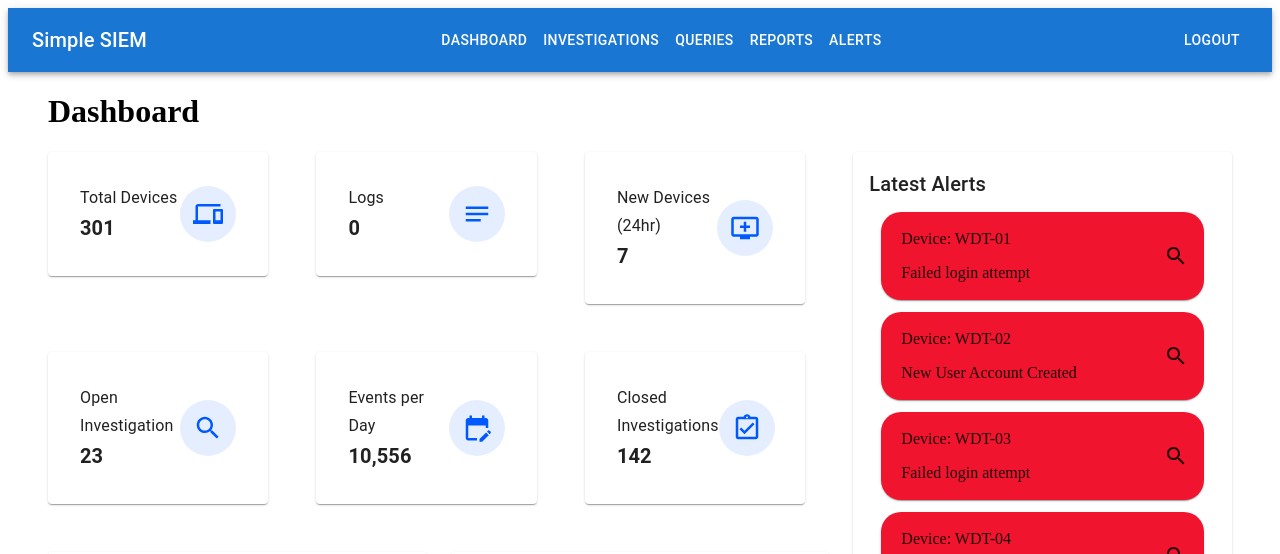
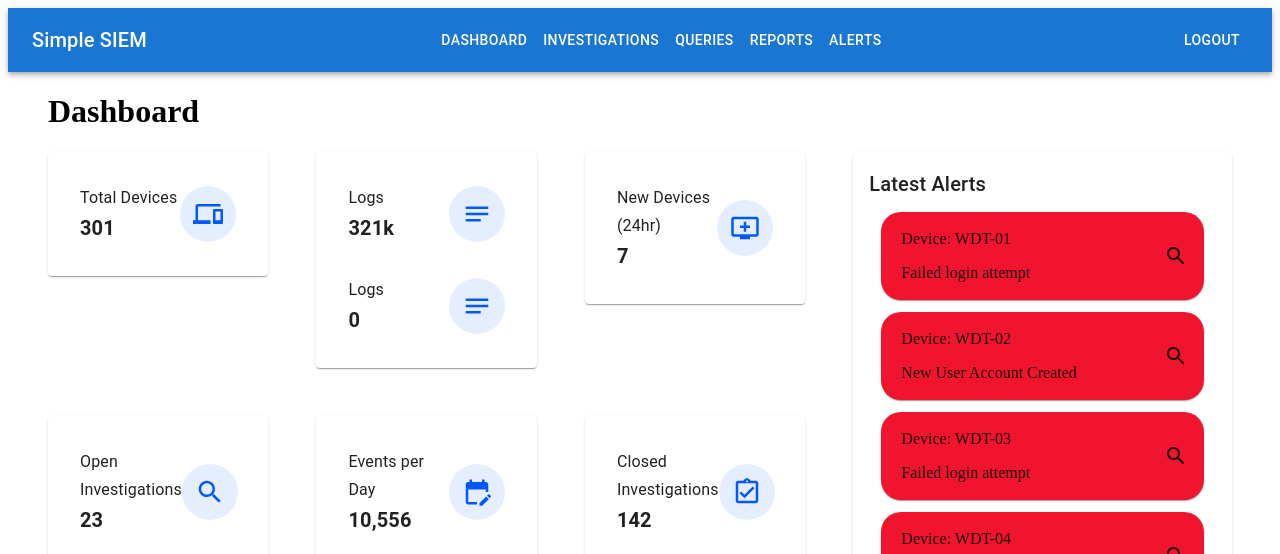
Before and after one commit to kylerobertson84/i14-ssiem, a React (Create React App) app in the folder frontend/: page /dashboard in a window 1280 px wide. Shown: the top 554 px of the page. Built offline with nearby package versions, Linux system fonts and the light colour scheme; no server answers.

Commit message:
Configured info cards to read vlues from json file

```diff
--- /dev/null
+++ b/frontend/public/data.json
@@ -0,0 +1,13 @@
+{
+  "infoCards": {
+    "values": [
+      "301",
+      "321k",
+      "7",
+      "23",
+      "10,556",
+      "142"
+    ]
+}
+
+}
--- a/frontend/src/pages/dashboard.js
+++ b/frontend/src/pages/dashboard.js
@@ -1,5 +1,6 @@
 import React, { Children, useEffect, useState } from 'react';
 import axios from 'axios';
+
 
 /* Icons */
 import {
@@ -27,6 +28,11 @@ import API_ENDPOINTS from '../services/apiConfig.js';
 
 const Dashboard = () => {
   const [user, setUser] = useState(null);
+  const [data, setData] = useState(null);
+  const [loading, setLoading] = useState(true);
+
+
+
   const [recordCount, setRecordCount] = useState(0);
   const [routerLogCount, setRouterLogCount] = useState(0);
 
@@ -96,6 +102,28 @@ const Dashboard = () => {
     fetchRouterLogCount();
   }, []);
 
+  useEffect(() => {
+    fetch('/data.json')
+      .then(response => response.json())
+      .then(json => {
+        setData(json);
+        setLoading(false); // Data is now loaded
+      })
+      .catch(error => {
+        console.error('Error loading data:', error);
+        setLoading(false); // Even if there's an error, stop the loading state
+      });
+  }, []);
+
+  if (loading) {
+    return <div>Loading...</div>;
+  }
+
+  if (!data) {
+    return <div>Error loading data.</div>;
+  }
+
+
 
 
   return (
@@ -110,10 +138,7 @@ const Dashboard = () => {
           flexDirection: 'column',
         }}
       >
-
-      {/* Dashboard text, possibly make this a component that dynamically gets the page name?? */}
         <Title />
-
 
         {/* Alerts, database stats and graph grids */}
         <Grid container spacing={3}>
@@ -124,127 +149,88 @@ const Dashboard = () => {
             {/* Info cards and graph spacing */}
             <Grid container spacing={3} >
 
-
-                {/* Info cards styling padding and grid items*/}
-
-              <Grid item xs={12} sm={6} md={4} sx={{ padding: 3}}>
+              {/* Info cards styling padding and grid items */}
+              <Grid item xs={12} sm={6} md={4} sx={{ padding: 3 }}>
                 <Paper sx={{ padding: 2 }}>
-
-                  <InfoCard title="Total Devices" value="301" icon={Devices}/>
-
+                  <InfoCard title="Total Devices" value={data.infoCards.values[0]} icon={Devices}/>
                 </Paper>
               </Grid>
 
-
-              <Grid item xs={12} sm={6} md={4} sx={{ padding: 3}}>
+              <Grid item xs={12} sm={6} md={4} sx={{ padding: 3 }}>
                 <Paper sx={{ padding: 2 }}>
+                  <InfoCard title="Logs" value={data.infoCards.values[1]} icon={Notes}/>
 
                   <InfoCard title="Logs" value={recordCount + routerLogCount} icon={Notes}/>
 
                 </Paper>
               </Grid>
 
-
-
-              <Grid item xs={12} sm={6} md={4} sx={{ padding: 3}}>
+              <Grid item xs={12} sm={6} md={4} sx={{ padding: 3 }}>
                 <Paper sx={{ padding: 2 }}>
-
-                  <InfoCard title="New Devices (24hr)" value="7" icon={AddToQueue}/>
-
+                  <InfoCard title="New Devices (24hr)" value={data.infoCards.values[2]} icon={AddToQueue}/>
                 </Paper>
               </Grid>
 
-
-              <Grid item xs={12} sm={6} md={4} sx={{ padding: 3}}>
+              <Grid item xs={12} sm={6} md={4} sx={{ padding: 3 }}>
                 <Paper sx={{ padding: 2 }}>
-
-                  <InfoCard title="Open Investigation" value="23" icon={Search}/>
-
+                  <InfoCard title="Open Investigations" value={data.infoCards.values[3]} icon={Search}/>
                 </Paper>
               </Grid>
 
-
-              <Grid item xs={12} sm={6} md={4} sx={{ padding: 3}}>
+              <Grid item xs={12} sm={6} md={4} sx={{ padding: 3 }}>
                 <Paper sx={{ padding: 2 }}>
-
-                  <InfoCard title="Events per Day" value="10,556" icon={EditCalendar}/>
-
+                  <InfoCard title="Events per Day" value={data.infoCards.values[4]} icon={EditCalendar}/>
                 </Paper>
               </Grid>
 
-
-              <Grid item xs={12} sm={6} md={4} sx={{ padding: 3}}>
+              <Grid item xs={12} sm={6} md={4} sx={{ padding: 3 }}>
                 <Paper sx={{ padding: 2 }}>
-
-                  <InfoCard title="Closed Investigations" value="142" icon={AssignmentTurnedInOutlined}/>
-
+                  <InfoCard title="Closed Investigations" value={data.infoCards.values[5]} icon={AssignmentTurnedInOutlined}/>
                 </Paper>
               </Grid>
-
-
 
               {/* Graphs Section */}
               <Grid item xs={12} md={6}>
                 <Paper sx={{ padding: 2 }}>
-
                   <LogsPerDayChart />
-
-
                 </Paper>
               </Grid>
 
               <Grid item xs={12} md={6}>
                 <Paper sx={{ padding: 2 }}>
-
                   <LogsByDeviceChart />
-
                 </Paper>
               </Grid>
             </Grid>
-
           </Grid>
 
           {/* Alerts Section */}
           <Grid item xs={12} md={4}>
-
             <Paper sx={{ padding: 2, marginBottom: 3 }}>
-
-            <Typography variant="h6" gutterBottom>
-              Latest Alerts
-            </Typography>
-
+              <Typography variant="h6" gutterBottom>Latest Alerts</Typography>
               <Alert hostname="WDT-01" message="Failed login attempt" />
               <Alert hostname="WDT-02" message="New User Account Created" />
               <Alert hostname="WDT-03" message="Failed login attempt" />
               <Alert hostname="WDT-04" message="Windows Defender Detected Malware" />
 
               <Typography variant="body2">
-              <Link style={{ width: "100%", display: 'flex', justifyContent: 'right', textDecoration: 'none', color: 'black'}} to="/alerts">
+                <Link style={{ width: "100%", display: 'flex', justifyContent: 'right', textDecoration: 'none', color: 'black' }} to="/alerts">
                   View more &gt;
                 </Link>
               </Typography>
-
             </Paper>
 
             {/* System Stats */}
             <Paper sx={{ padding: 2 }}>
               <Box sx={{ display: 'flex', justifyContent: 'space-between', alignItems: 'center' }}>
-              <Typography variant="h6">
-                SIEM Database Server Status
-              </Typography>
+                <Typography variant="h6">SIEM Database Server Status</Typography>
                 <MonitorHeartOutlined sx={{ fontSize: 40, color: '#6c757d' }}/>
               </Box>
               <SystemStat diskUsage='75%' ramUsage='34%' CpuLoad='7%' />
-
-
             </Paper>
-
           </Grid>
-
         </Grid>
-
       </Box>
-
     </div>
   );
 };
```
Also changed, not shown: frontend/src/components/data.json (deleted). Lines whose indentation alone changed are shown as unchanged.
